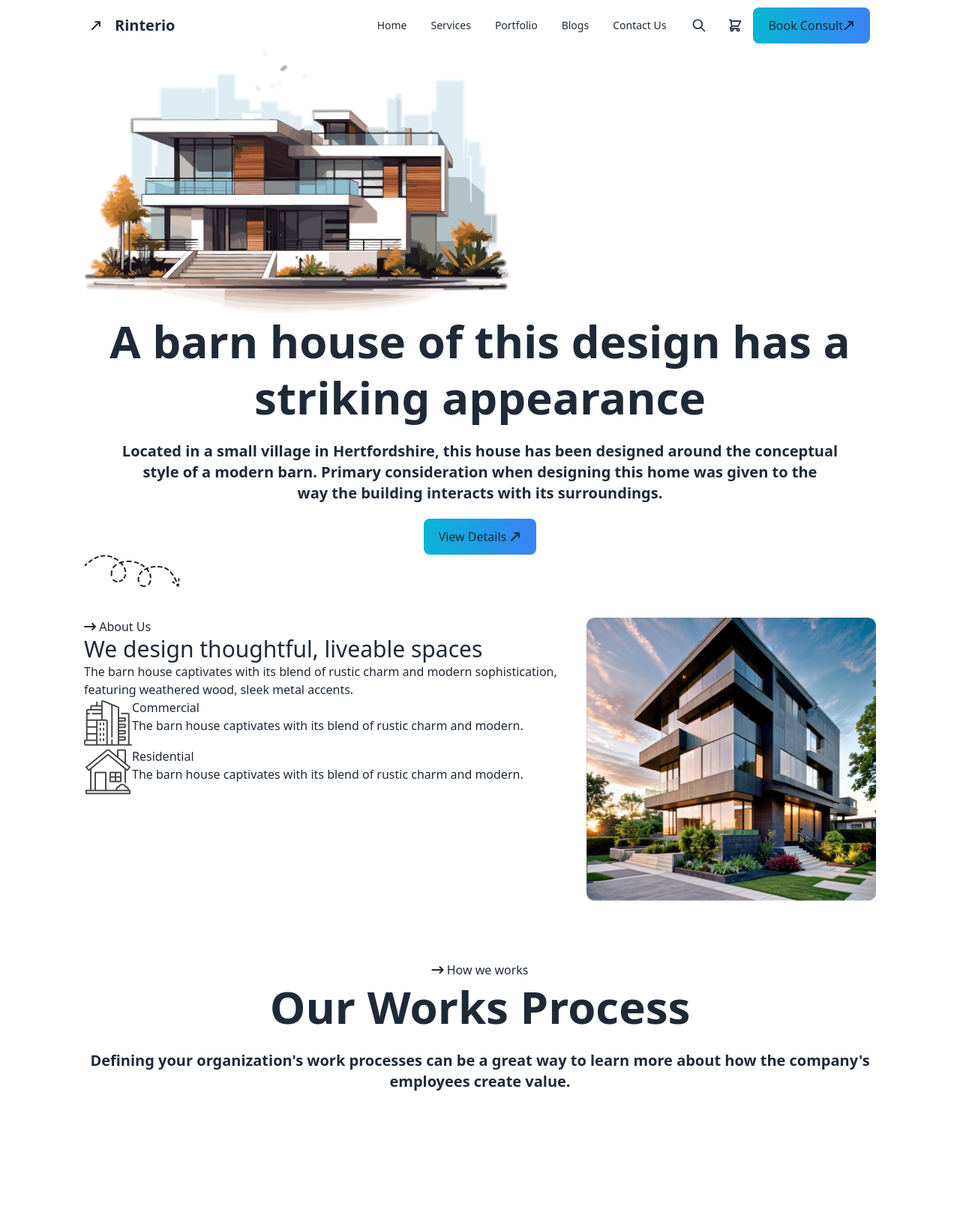
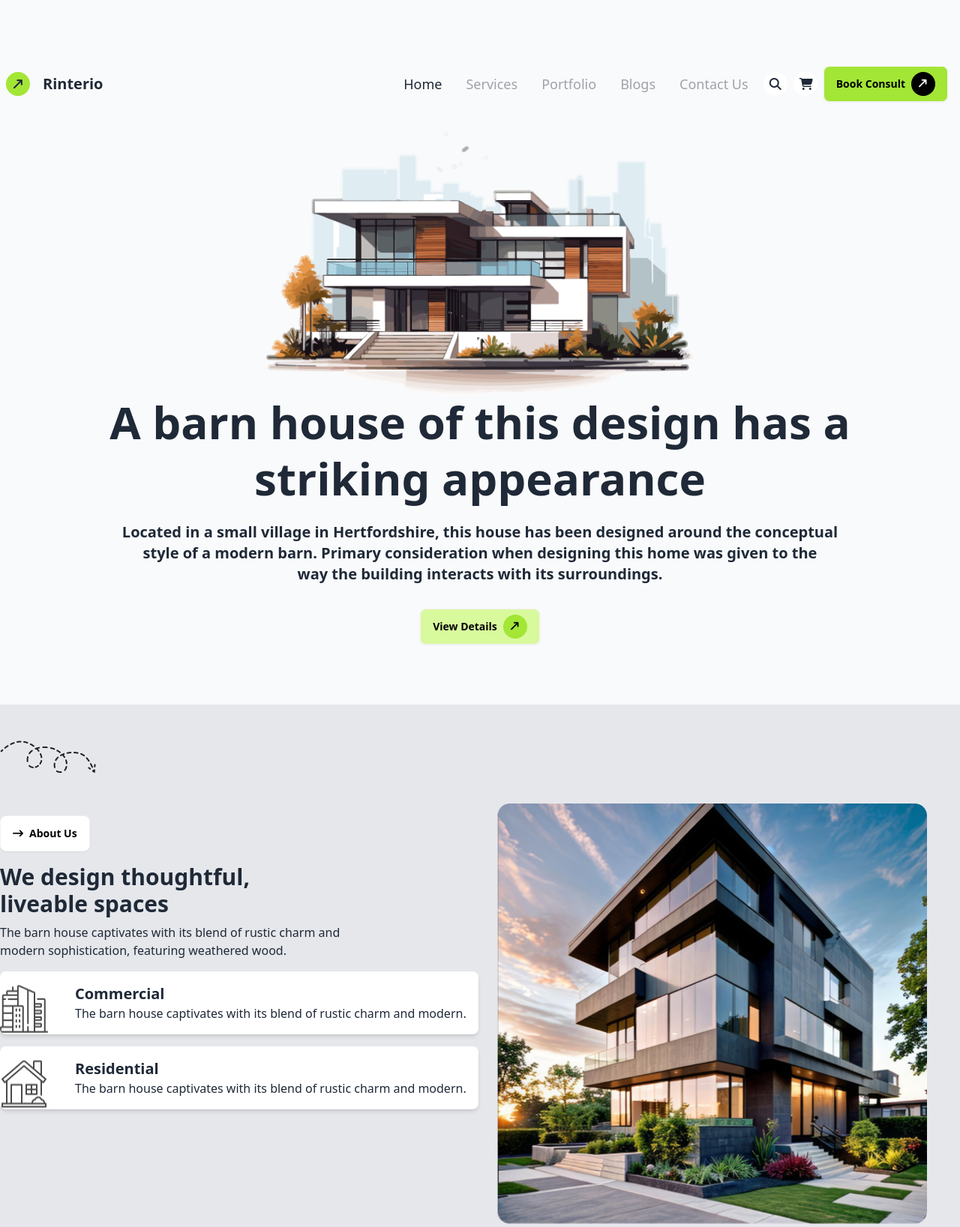
Before and after one commit to mdmoslehuddin/Batch-10-Assignment-3, a plain HTML site: page index.html in a window 1280 px wide. Shown: the top 1637 px of the page at 75% size. Before the commit the page ends 1477 px from the top, so only its background shows below. Drawn offline with nearby package versions, Linux system fonts and the light colour scheme.

Commit message:
footer section complete done

```diff
--- a/index.html
+++ b/index.html
@@ -49,83 +49,75 @@
   </script>
 
 </head>
-<body class="font-Poppins">
-  <!-- header section start -->
-  <!-- class="max-w-screen-xl mx-auto px-16 lg:px-28" -->
-  <!-- class="w-11/12 mx-auto" -->
-  <header  class="max-w-screen-xl mx-auto px-16 lg:px-28" >
-    <nav >
-      <div class="navbar bg-base-100">
+<body class=" bg-gray-50">
+
+  <header  class="max-w-screen-2xl mx-auto py-12" >
+    <nav>
+      <div class="navbar">
         <div class="flex-1">
-          <i class="fa-sharp fa-solid fa-arrow-right-long -rotate-45"></i>
-
+          <button>
+          <i class=" fa-sharp bg-lime-400 w-8 h-8 p-2 rounded-full fa-solid fa-arrow-right-long -rotate-45"></i>
+          </button>
           <a class="btn btn-ghost text-xl">Rinterio</a>
         </div>
-        <div class="navbar-center  lg:flex">
-          <ul class="menu menu-horizontal px-1">
+        <div class="navbar-center hidden lg:flex">
+          <ul class="menu menu-horizontal px-1 text-lg font-medium">
              <li class="hover:text-primary transition-colors duration-300 ease-in-out"><a>Home</a></li>
-              <li><a>Services</a></li>
-              <li><a>Portfolio</a></li>
-              <li><a>Blogs</a></li>
-              <li><a>Contact Us</a></li>
+              <li class="hover: text-zinc-400 transition-colors duration-300 ease-in-out"><a>Services</a></li>
+              <li class="hover: text-zinc-400 transition-colors duration-300 ease-in-out"><a>Portfolio</a></li>
+              <li class="hover: text-zinc-400 transition-colors duration-300 ease-in-out"><a>Blogs</a></li>
+              <li class="hover: text-zinc-400 transition-colors duration-300 ease-in-out"><a>Contact Us</a></li>
           </ul>
         </div>
-        <div class="lg:flex">
-          <button class="btn btn-ghost btn-circle">
-            <svg
-              xmlns="http://www.w3.org/2000/svg"
-              class="h-5 w-5"
-              fill="none"
-              viewBox="0 0 24 24"
-              stroke="currentColor">
-              <path
-                stroke-linecap="round"
-                stroke-linejoin="round"
-                stroke-width="2"
-                d="M21 21l-6-6m2-5a7 7 0 11-14 0 7 7 0 0114 0z" />
-            </svg>
+        <!--button Content -->
+        <div class="flex items-center gap-2 font-semibold" >
 
+          <div class="flex items-center gap-2 font-semibold">
+            <button>
+              <i class="fa-solid bg-white  w-8 h-8 p-2 rounded-full fa-magnifying-glass"></i>
+            </button>
+            <button>
+              <i class="fa-solid bg-white  w-8 h-8 p-2 rounded-full fa-cart-shopping"></i>
+            </button>
           </div>
-        <div class="flex-none">
-          <div class="dropdown dropdown-end">
-            <div tabindex="0" role="button" class="btn btn-ghost btn-circle">
-              <div class="indicator">
-                <svg
-                  xmlns="http://www.w3.org/2000/svg"
-                  class="h-5 w-5"
-                  fill="none"
-                  viewBox="0 0 24 24"
-                  stroke="currentColor">
-                  <path
-                    stroke-linecap="round"
-                    stroke-linejoin="round"
-                    stroke-width="2"
-                    d="M3 3h2l.4 2M7 13h10l4-8H5.4M7 13L5.4 5M7 13l-2.293 2.293c-.63.63-.184 1.707.707 1.707H17m0 0a2 2 0 100 4 2 2 0 000-4zm-8 2a2 2 0 11-4 0 2 2 0 014 0z" />
-                </svg>
+          <button  class="btn bg-lime-400 text-black my-8 flex justify-center mx-auto">
+           Book Consult
+           <i class=" fa-solid text-white bg-black w-8 h-8 p-2 rounded-full  fa-arrow-right-long -rotate-45"></i>
+           </button>
+
+           <div class="dropdown">
+            <div tabindex="0" role="button" class="btn btn-ghost lg:hidden">
+              <i class="fa-solid fa-bars"></i>
+            </div>
+
+            <ul tabindex="0"
+            class="menu menu-sm dropdown-content bg-base-100 rounded-box z-[1] mt-3 w-52 p-2 shadow text-lg font-medium right-0">
+            <li class="hover:text-primary transition-colors duration-300 ease-in-out"><a>Home</a></li>
+            <li class="hover: text-zinc-400 transition-colors duration-300 ease-in-out"><a>Services</a></li>
+            <li class="hover: text-zinc-400 transition-colors duration-300 ease-in-out"><a>Portfolio</a></li>
+            <li class="hover: text-zinc-400 transition-colors duration-300 ease-in-out"><a>Blogs</a></li>
+            <li class="hover: text-zinc-400 transition-colors duration-300 ease-in-out"><a>Contact Us</a></li>
+           </ul>
+
           </div>
       </div>
 
       </div>
 
-        </div>
+    <!-- menu Content -->
 
-        <button class="bg-gradient-to-r from-cyan-500 to-blue-500 px-5 py-3 rounded-lg">
-          Book Consult
-          <i class="fa-solid fa-arrow-right-long -rotate-45"></i>
-        </button>
-      </div>
-
+      <!-- barn house Content -->
       <section class="items-center">
-        <div >
+        <div class="flex justify-center">
           <img src="./images/banner.png" alt="">
         </div>
         <div class="text-center">
           <h1 class="text-6xl font-semibold leading-tight">A barn house of this design has a <br> striking appearance</h1>
           <p class="text-xl font-semibold my-5">Located in a small village in Hertfordshire, this house has been designed around the conceptual <br> style of a modern barn. Primary consideration when designing this home was given to the <br>  way the building interacts with its surroundings.</p>
 
-          <button class="bg-gradient-to-r from-cyan-500 to-blue-500 px-5 py-3 rounded-lg">
+          <button   class="btn bg-lime-200 text-black my-8 flex justify-center mx-auto">
             View Details
-            <i class="fa-solid fa-arrow-right-long -rotate-45"></i>
+            <i class="fa-solid bg-lime-400 w-8 h-8 p-2 rounded-full fa-arrow-right-long -rotate-45"></i>
           </button>
 
         </div>
@@ -135,76 +127,207 @@
     </nav>
   </header>
 
+
   <!-- Main Content -->
-
-  <main class="max-w-screen-xl mx-auto px-16 lg:px-28">
+  <main >
 
    <!-- design thoughtful section start -->
+<div class="bg-gray-200">
+<section class=" max-w-screen-2xl mx-auto py-12 ">
 
-   <section>
-    <img src="./images/Vector.png" alt="">
-    <div class="flex pt-10 mb-20">
-      <!-- Text content -->
-       <div>
-        <button>
+  <div class="">
+    <img  src="./images/Vector.png" alt="">
+  </div>
+
+  <div class="flex flex-col md:flex-row gap-6 pt-10 mb-20">
+    <div class="  ">
+    <button class="btn bg-white text-black my-4 ">
       <i class="fa-solid fa-arrow-right-long "></i>
       About Us
     </button>
-        <h1 class="text-5xl md:text-3xl">We design thoughtful, liveable spaces</h1>
-        <p> The barn house captivates with its blend of rustic charm and
-          modern sophistication, featuring weathered wood, sleek metal accents.</p>
+
+        <h1 class="text-3xl md:texl-4xl font-bold mb-2">We design thoughtful, <br> liveable spaces</h1>
+        <p> The barn house captivates with its blend of rustic charm and <br> modern sophistication, featuring weathered wood.</p>
        <!-- Commercial content -->
-      <div class="flex">
-       <div>
-        <img src="./images/commercial.png" alt="">
+
+       <div class="flex rounded-lg gap-5 my-4 shadow-md bg-white overflow-hidden">
+        <img class="mx-auto pt-4" src="./images/commercial.png" alt="">
+        <div class="p-4">
+        <h3 class="font-bold text-xl">Commercial</h3>
+        <p>The barn house captivates with its blend of rustic charm and modern.</p>
         </div>
-
-       <div>
-        <h3>Commercial</h3>
-        <p>The barn house captivates with its blend
-          of rustic charm and modern.</p>
+      </div>
+      <!-- Residential content -->
+      <div class="flex rounded-lg gap-5 shadow-md bg-white overflow-hidden">
+        <img class="mx-auto pt-4" src="./images/residential.png" alt="">
+        <div class="p-4">
+        <h3 class="font-bold text-xl">Residential</h3>
+        <p>The barn house captivates with its blend of rustic charm and modern.</p>
+        </div>
       </div>
       </div>
 
-      <!-- Residential content -->
-      <div class="flex">
-        <div>
-         <img src="./images/residential.png" alt="">
+      <!-- Image content -->
+      <div class="">
+
+        <img class="w-full" src="./images/Rectangle.png" alt="">
       </div>
 
-        <div>
-         <h3> Residential</h3>
-         <p> The barn house captivates with its blend
-          of rustic charm and modern.</p>
+  </div>
+
+</section>
+
+   <section class="max-w-screen-2xl mx-auto py-12 ">
+
+    <div class="text-center my-4 ">
+      <button class="btn bg-white text-black my-4 flex justify-center mx-auto">
+        <i class="fa-solid fa-arrow-right-long "></i>
+        How we works
+
+      </button>
+      <h1 class="text-3xl md:texl-4xl font-bold mb-2">Our Works Process</h1>
+      <p>Defining your organization's work processes can be a great way to learn more about <br> how the company's employees create value.</p>
+
+    </div>
+    <!-- Concept Content sho-->
+<div class="grid grid-cols-1 md:grid-cols-1 lg:grid-cols-4  gap-6 ">
+
+    <div class="rounded-lg  p-4 shadow-md bg-pink-200 overflow-hidden">
+      <img class=" pt-4" src="./images/concept.png" alt="">
+      <div class="my-4">
+      <h3 class="font-bold text-xl">Concept</h3>
+      <p>The barn house captivates with its blend of rustic charm and modern.</p>
       </div>
     </div>
 
+    <div class="rounded-lg p-4 shadow-md bg-amber-200 overflow-hidden ">
+      <img class=" pt-4" src="./images/flow-chart.png" alt="">
+      <div class="my-4">
+      <h3 class="font-bold text-xl">Design Process</h3>
+      <p>The barn house captivates with its blend of rustic charm and modern.</p>
       </div>
-      <!-- Image content -->
-      <div>
-        <img src="./images/Rectangle.png" alt="">
+    </div>
+
+    <div class="rounded-lg p-4 shadow-md bg-teal-200 overflow-hidden ">
+      <img class=" pt-4" src="./images/vision.png" alt="">
+      <div class="my-4">
+      <h3 class="font-bold text-xl">Supervision</h3>
+      <p>The barn house captivates with its blend of rustic charm and modern.</p>
+      </div>
+    </div>
+
+    <div class="rounded-lg p-4 shadow-md bg-indigo-300 overflow-hidden ">
+      <img class=" pt-4" src="./images/budget-planning.png" alt="">
+      <div class="my-4">
+      <h3 class="font-bold text-xl">Budget Planning</h3>
+      <p>The barn house captivates with its blend of rustic charm and modern</p>
+      </div>
     </div>
 
   </div>
    </section>
 
- <!-- works process section start -->
+  </div>
+   <!--   Latest Portfolio section start -->
+   <section class="max-w-screen-2xl mx-auto py-12">
+    <div class="text-center">
+      <button  class="btn bg-lime-200 text-black my-8 flex justify-center mx-auto">
 
-   <section>
-
-    <div class="text-center">
-      <button>
         <i class="fa-solid fa-arrow-right-long "></i>
-        How we works
-
+        Explore our Latest works
       </button>
-      <h1 class="text-6xl font-semibold leading-tight">Our Works Process</h1>
-      <p class="text-xl font-semibold my-5">Defining your organization's work processes can be a great way to learn more about how the company's employees create value.</p>
+    <h1 class="text-3xl md:texl-4xl font-bold mb-2">
+      Our Latest Portfolio</h1>
+    <p> The barn house captivates with its blend of rustic charm and modern sophistication,
+      featuring weathered wood, sleek metal accents.</p>
+    </div>
+<!-- Commercial Content flex-->
+ <div class="flex gap-5 grid grid-cols-1 md:grid-cols-1 lg:grid-cols-2 ">
+<div class="grid grid-cols-1 md:grid-cols-1 lg:grid-cols-2  rounded-lg gap-5 my-4 shadow-md bg-white overflow-hidden">
+  <img class="mx-auto pt-4" src="./images/img1.png" alt="">
+  <div class="p-4 ">
+  <h3 class="font-bold text-xl">Commercial</h3>
+  <p>The barn house captivates with its blend of rustic charm
+    and modern. The barn house captivates with its blend of
+    rustic charm and modern .</p>
+    <button class="font-bold">
+      View Details
+      <i class=" fa-sharp bg-lime-400 w-8 h-8 p-2 rounded-full fa-solid fa-arrow-right-long -rotate-45"></i>
+    </button>
 
   </div>
-    <div></div>
+</div>
+
+<div class="flex rounded-lg gap-5 my-4 shadow-md bg-white overflow-hidden">
+  <img class="mx-auto pt-4" src="./images/img2.png" alt="">
+
+</div>
+
+</div>
+<!-- Commercial Content -->
+
+<div class="flex gap-5 grid grid-cols-1 md:grid-cols-1 lg:grid-cols-3">
+
+  <div class="flex rounded-lg gap-5 my-4 shadow-md bg-white overflow-hidden">
+    <img class="mx-auto pt-4" src="./images/img3.png" alt="">
+
+  </div>
+
+  <div class="grid grid-cols-1 md:grid-cols-1 lg:grid-cols-2 rounded-lg gap-5 my-4 shadow-md bg-white overflow-hidden">
+    <img class="mx-auto pt-4" src="./images/img4.png" alt="">
+    <div class="p-4">
+    <h3 class="font-bold text-xl">Commercial</h3>
+    <p>The barn house captivates with its blend of rustic charm
+      and modern. The barn house captivates with its blend of
+      rustic charm and modern .</p>
+      <button class="font-bold">
+        View Details
+        <i class=" fa-sharp bg-lime-400 w-8 h-8 p-2 rounded-full fa-solid fa-arrow-right-long -rotate-45"></i>
+      </button>
+    </div>
+  </div>
+
+  <div class="flex rounded-lg gap-5 my-4 shadow-md bg-white overflow-hidden">
+    <img class="mx-auto pt-4" src="./images/img5.png" alt="">
+
+  </div>
+
+  </div>
+
+    <!-- Commercial Content -->
+
    </section>
 
+
   </main>
+<!-- footer section start -->
+
+  <footer class="grid grid-cols-1  footer footer-center p-10 bg-[#121212] text-white py-12 mt-5">
+    <div class="flex cursor-pointer">
+      <img src="images/logo.png" alt="">
+
+      <i class=" fa-sharp bg-lime-400 text-black w-8 h-8 p-2 rounded-full fa-solid fa-arrow-right-long -rotate-45"></i>
+
+      <h2 class="text-2xl font-extrabold">Rinterio</h2>
+    </div>
+    <p class="text-zinc-400">The barn house captivates with its blend of rustic charm and modern sophistication,
+      featuring weathered wood, sleek metal accents.</p>
+
+    <div class="lg:grid-cols-5 font-bold">
+
+      <p class="text-zinc-400">Home</p>
+      <p class="text-zinc-400">Services</p>
+      <p class="text-zinc-400">Portfolio</p>
+      <p class="text-zinc-400">Blogs</p>
+      <p class="text-zinc-400">Contact Us</p>
+    </div>
+
+    <button  class="btn bg-lime-400 text-black    my-8 flex justify-center mx-auto">
+      Book Consult
+      <i class=" fa-solid text-white bg-black w-8 h-8 p-2 rounded-full  fa-arrow-right-long -rotate-45"></i>
+    </button>
+
+  </footer>
+
 </body>
 </html>
--- a/tailwind.config.js
+++ b/tailwind.config.js
@@ -0,0 +1,8 @@
+/** @type {import('tailwindcss').Config} */
+module.exports = {
+    content: ["./src/**/*.{html,js}"],
+    theme: {
+      extend: {},
+    },
+    plugins: [],
+  }
```
Lines whose indentation alone changed are shown as unchanged.
